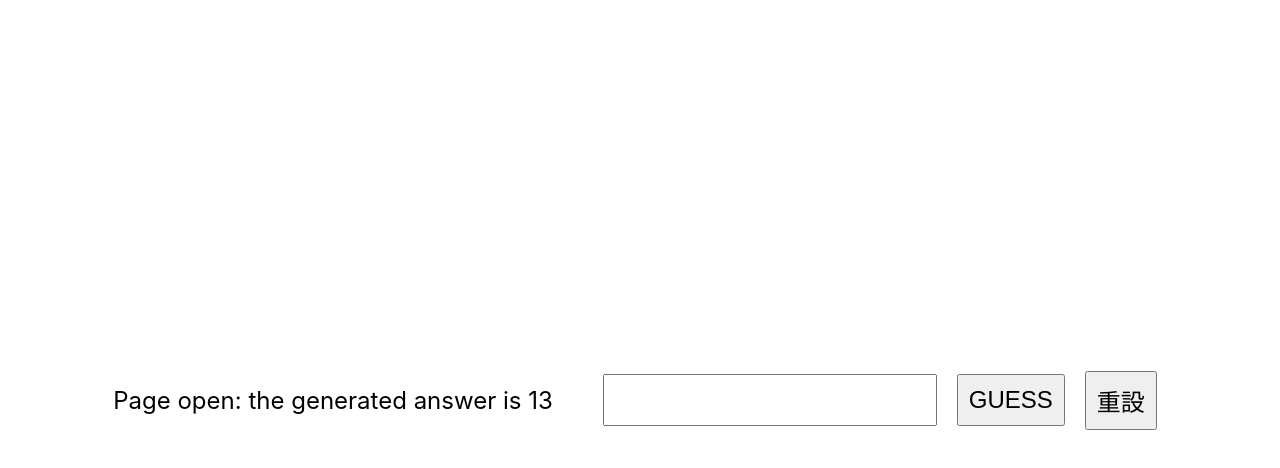
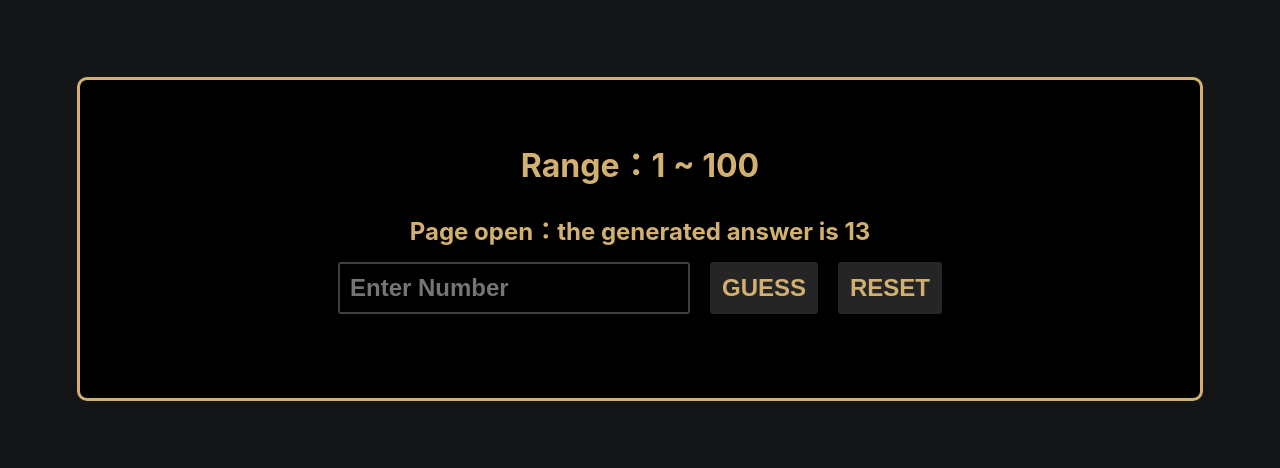
Before and after one commit to sam9525/samreactguessing, a React (Create React App) app: page / in a window 1280 px wide. Shown: the top 468 px of the page. Built offline with nearby package versions, Linux system fonts and the light colour scheme.

Commit message:
20220302-V2

```diff
--- a/package.json
+++ b/package.json
@@ -6,6 +6,7 @@
     "@testing-library/jest-dom": "^5.16.2",
     "@testing-library/react": "^12.1.3",
     "@testing-library/user-event": "^13.5.0",
+    "prettier": "^2.5.1",
     "react": "^17.0.2",
     "react-dom": "^17.0.2",
     "react-scripts": "5.0.0",
--- a/src/App.css
+++ b/src/App.css
@@ -1,18 +1,58 @@
+
 .App {
-  min-height: 100vh;
   text-align: center;
-  display: flex;
-  justify-content: center;
-  align-items: center;
+  margin: 6%;
+  padding: 3%;
+  background-color: #000;
+  border: 3px solid #D2B071;
+  border-radius: 10px;
+  color: #D2B071;
+  font-weight: bold;
 }
-
 .App ul li,
 .App .open{
   font-size: 24px;
+  padding: 5px;
+}
+
+.App ul{
+  width: 40%;
+  display: inline-block;
+  list-style: decimal;
+  text-align: center;
 }
 
 #guessans, .guessbtn, .reset{
   font-size: 24px;
   padding: 10px;
   margin: 10px;
+  color: #D2B071;
+  font-weight: bold;
 }
+
+#guessans{
+  border-radius: 3px;
+  background-color: #000;
+  color: #D2B071;
+  outline: none;
+  border: 2px solid #3B4143;
+  transition: all 0.5s;
+}
+#guessans:focus{
+    border-color: #D2B071;
+    background-color: #252526;
+}
+
+.guessbtn, .reset{
+  background-color: #252526;
+  color: #D2B071;
+  border-radius: 3px;
+  font-size: 24px;
+  cursor: pointer;
+  border: 2px solid rgba(0,0,0,0);
+  transition: all 0.5s;
+}
+.guessbtn:hover, .reset:hover{
+  border: 2px solid #D2B071;
+  background-color: #1c1c1d;
+}
--- a/src/App.js
+++ b/src/App.js
@@ -16,13 +16,21 @@ function random(min, max) {
 }
 const min = 1;
 const max = 100;
+
 const answer = random(min, max)
 
 function App() {
   const [history, setHistorys] = React.useState([])
   const [list, setList] = React.useState('')
 
-  const handleCreateTodo = () => {
+  const handleKeyDown = (e) => {
+    if(e.keyCode === 13){
+      handleGuessNumber()
+      console.log("Enter")
+    }
+  }
+
+  const handleGuessNumber = () => {
     var guessanswer = parseInt(document.getElementById('guessans').value);
     console.log(answer, guessanswer)
 
@@ -45,13 +53,11 @@ function App() {
         })
         setHistorys(newHistory)
         setList('')
+        alert('Bingo');
       }
     } else {
-      const newHistory = history.concat({
-        title: 'Guessed ' + list + ', the answer is between ' + min + 'and' + max
-      })
-      setHistorys(newHistory)
-      setList('')
+      guessanswer = ''
+      alert('Please enter 1 to 100');
     }
   }
   const handleCreateNewNumber = () => {
@@ -62,8 +68,14 @@ function App() {
   }
   return (
     <div className="App">
-      <div className="open">Page open: the generated answer is {answer}</div>
-      <ul style={{listStyle: 'decimal'}}>
+      <h1 className="range">Range：1 ~ 100</h1>
+      <div className="open">Page open：the generated answer is {answer}</div>
+      <div>
+        <input id="guessans" onChange={handleChange} onKeyDown={handleKeyDown} value={list} type="number" placeholder="Enter Number"/>
+        <button className="guessbtn" onClick={handleGuessNumber} >GUESS</button>
+        <button className="reset" onClick={handleCreateNewNumber}>RESET</button>
+      </div>
+      <ul>
         {
           history.map((todo, index) => {
             return (
@@ -76,9 +88,6 @@ function App() {
           })
         }
       </ul>
-      <input id="guessans" onChange={handleChange} value={list} type="text"/>
-      <button className="guessbtn" onClick={handleCreateTodo}>GUESS</button>
-      <button className="reset" onClick={handleCreateNewNumber}>重設</button>
     </div>
   );
 }
--- a/src/index.css
+++ b/src/index.css
@@ -1,4 +1,5 @@
 body {
+  background-color: #131516;
   margin: 0;
   font-family: -apple-system, BlinkMacSystemFont, 'Segoe UI', 'Roboto', 'Oxygen',
     'Ubuntu', 'Cantarell', 'Fira Sans', 'Droid Sans', 'Helvetica Neue',
```
Also changed, not shown: 1 other file (tests, documents, lock files or other folders).
